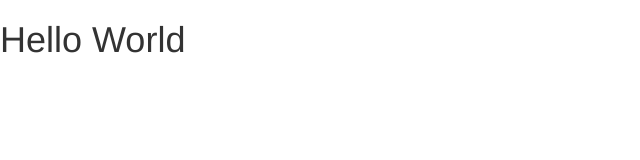
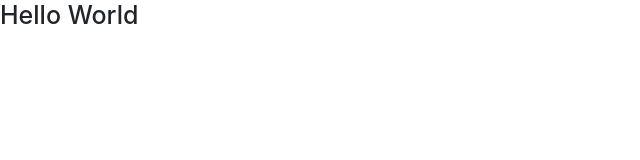
Before and after one commit to lukei8ii/workout-stats, a plain HTML site: page index.html in a window 1280 px wide. Shown: the whole page, without its empty margins (0-640 px from the left). Drawn offline with nearby package versions, Linux system fonts and the light colour scheme.

Commit message:
trying out new theme

```diff
--- a/index.html
+++ b/index.html
@@ -2,7 +2,7 @@
 <html>
 <head>
 	<link rel="stylesheet" href="https://maxcdn.bootstrapcdn.com/bootstrap/3.3.2/css/bootstrap.min.css">
-	<link rel="stylesheet" href="https://maxcdn.bootstrapcdn.com/bootstrap/3.3.2/css/bootstrap-theme.min.css">
+	<link rel="stylesheet" href="http://bootswatch.com/flatly/bootstrap.min.css">
 </head>
 <body>
 	<h1>Hello World</h1>
```
